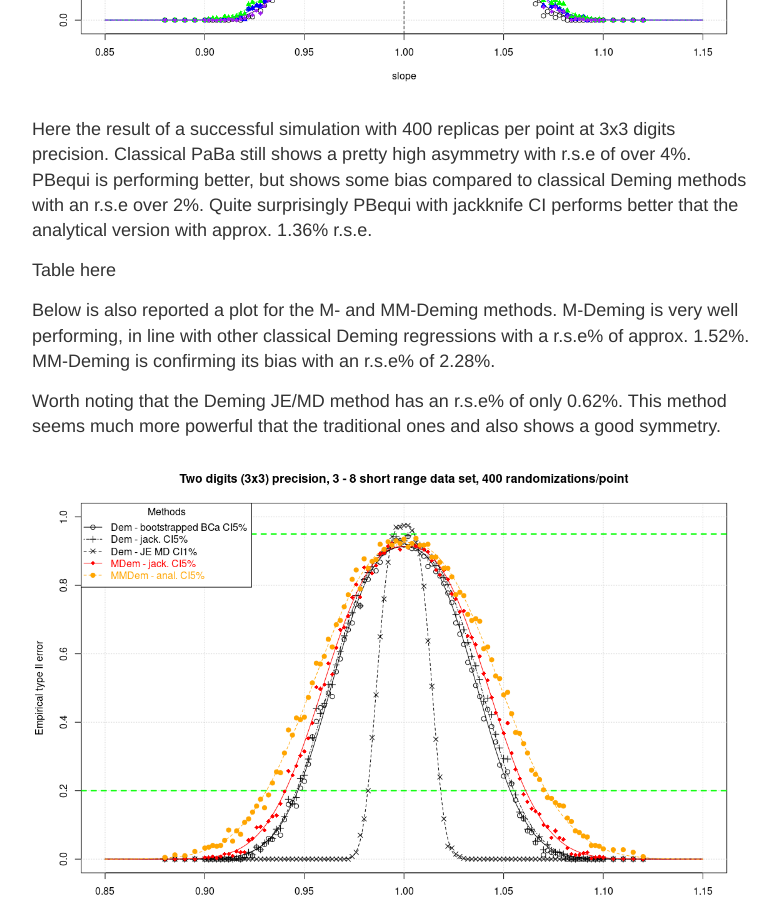
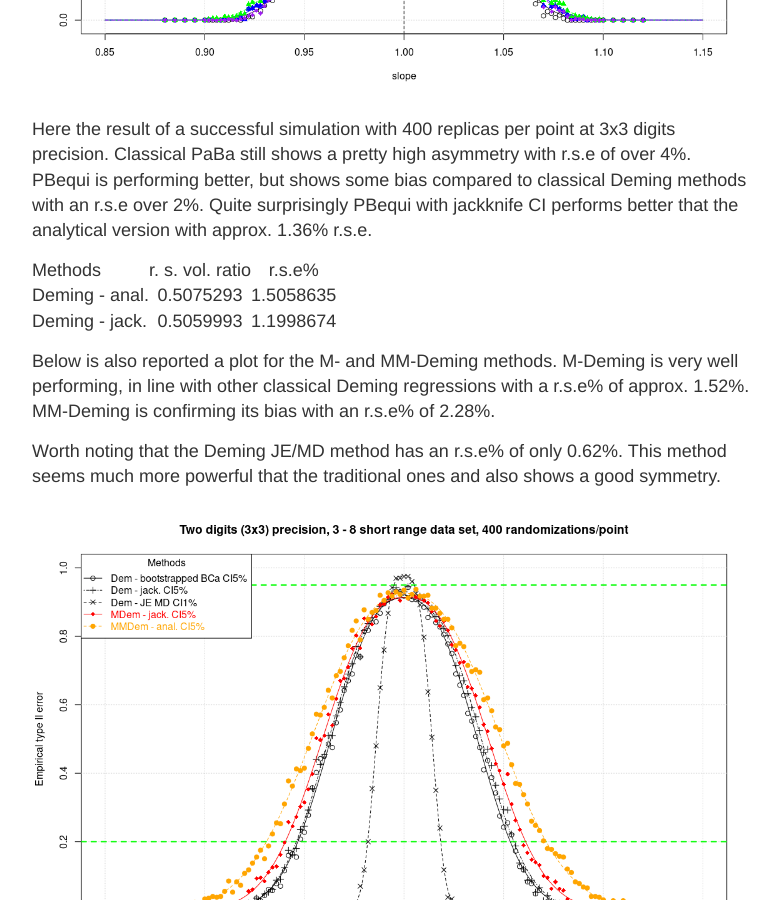
Before and after one commit to piodag/piodag.github.io, a Jekyll site: the page built from _posts/2014-3-12-three-digits-run.md, in a window 1280 px wide and 900 px high, scrolled down 663 px. Shown: the whole window, without its empty margins (248-1027 px from the left). Built offline with Jekyll 4.4.1, drawn with Linux system fonts in a browser that asks for light colours.

Commit message:
Table three

```diff
--- a/_posts/2014-3-12-three-digits-run.md
+++ b/_posts/2014-3-12-three-digits-run.md
@@ -14,7 +14,10 @@ jackknife CI performs better that the analytical version with
 approx. 1.36% r.s.e.
 
 
-Table here
+| Methods                       | r. s. vol. ratio  |   r.s.e%     |
+| :---------------------------- | :---------------: | :----------: |
+| Deming \- anal.               |     0.5075293     |  1.5058635   |
+| Deming \- jack.               |     0.5059993     |  1.1998674   |
 
 
 Below is also reported a plot for the M- and MM-Deming methods. M-Deming is
```
